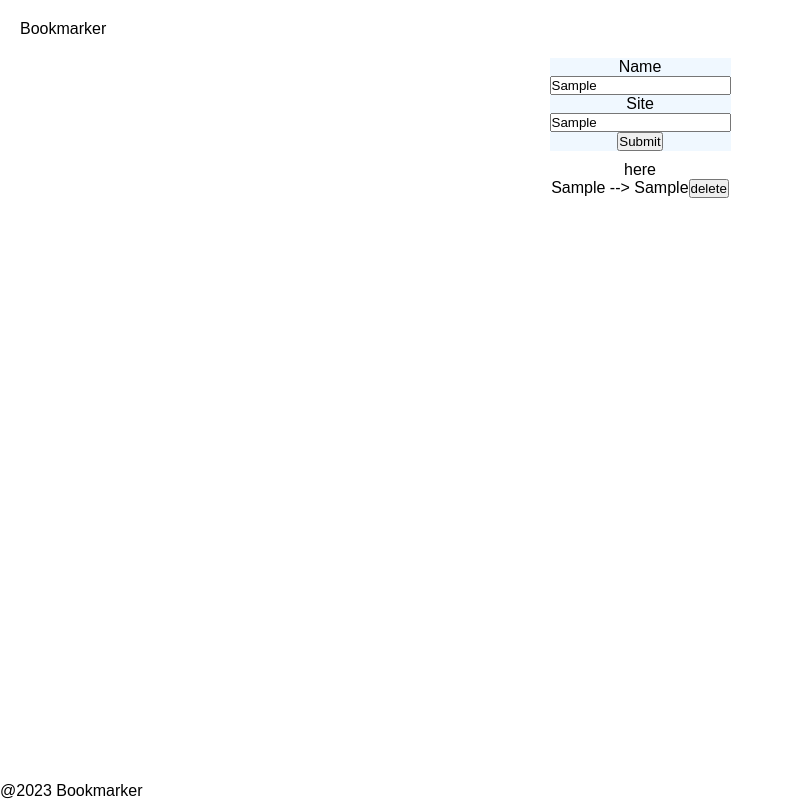
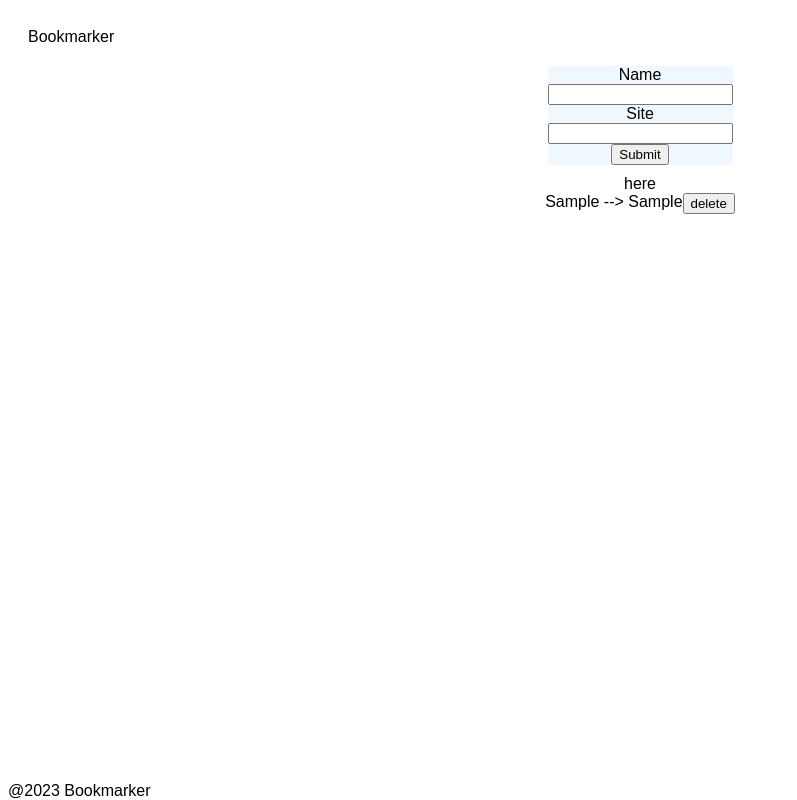
Before and after one commit to cristi92914/BookmarkApp, a plain HTML site: page index.html in a window 1280 px wide. Both pictures are taken after typing "Sample", "Sample" into the empty fields and a click on the button "Submit". Shown: the whole page, without its empty margins (0-797 px from the left). Drawn offline with Linux system fonts and the light colour scheme.

Commit message:
check if inputs are filled

```diff
--- a/index.html
+++ b/index.html
@@ -12,9 +12,9 @@
     <main>
       <form id="form">
         <label for="name">Name</label>
-        <input type="text" id="name" />
+        <input type="text" id="name" required />
         <label for="site">Site</label>
-        <input type="text" id="site" />
+        <input type="text" id="site" required />
         <button type="submit">Submit</button>
       </form>
       <div id="bookmarks">
--- a/index.js
+++ b/index.js
@@ -2,11 +2,17 @@ const button = document.querySelector("button");
 const name = document.getElementById("name");
 const site = document.getElementById("site");
 const bookmarks = document.getElementById("bookmarks");
+const form = document.querySelector("form");
 
 button.addEventListener("click", (e) => {
   e.preventDefault();
+  form.reportValidity();
+
   const nameValue = name.value;
   const siteValue = site.value;
+
+  if (!nameValue || !siteValue) return;
+
   const newDiv = document.createElement("div");
   const button = document.createElement("button");
   button.textContent = "delete";
@@ -16,6 +22,8 @@ button.addEventListener("click", (e) => {
   });
 
   newDiv.textContent = nameValue + "  --> " + siteValue;
+  site.value = "";
+  name.value = "";
   bookmarks.appendChild(newDiv);
   newDiv.appendChild(button);
 });
--- a/style.css
+++ b/style.css
@@ -1,7 +1,7 @@
 * {
-  margin: 0;
-  padding: 0;
-  box-sizing: border-box;
+  /* margin: 0; */
+  /* padding: 0; */
+  /* box-sizing: border-box; */
   font-family: sans-serif;
 }
 
```
